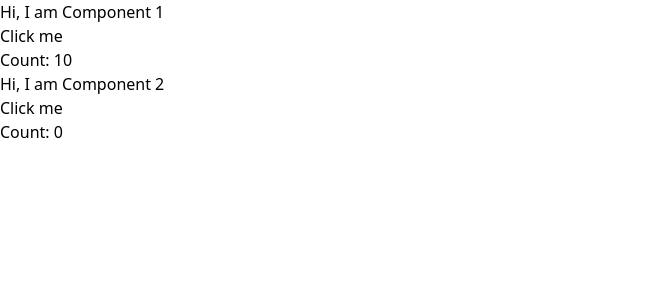
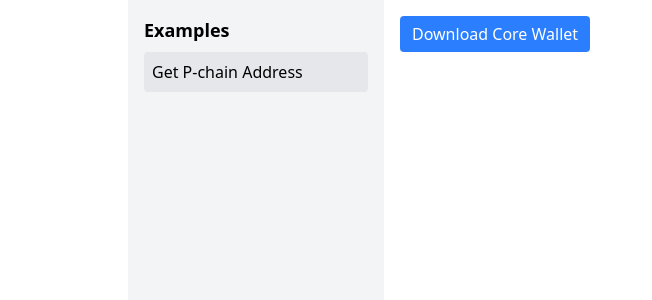
Before and after one commit to containerman17/builders-hub-tools-temporary, a React (Vite) app: page / in a window 1280 px wide. Shown: the top 300 px of the page, without its empty margins (0-652 px from the left). Built offline with nearby package versions, Linux system fonts and the light colour scheme.

Commit message:
connected

```diff
--- a/package.json
+++ b/package.json
@@ -22,7 +22,9 @@
     "preview": "vite preview"
   },
   "dependencies": {
+    "@avalabs/avalanchejs": "4.2.0-alpha.1",
     "@tailwindcss/vite": "^4.0.4",
+    "ethers": "^6.13.5",
     "react": "^19.0.0",
     "react-dom": "^19.0.0",
     "tailwindcss": "^4.0.4"
--- a/src/App.tsx
+++ /dev/null
@@ -1,13 +0,0 @@
-import Component1 from './components/Component1'
-import Component2 from './components/Component2'
-
-function App() {
-    return (
-        <>
-            <Component1 initialCount={10} />
-            <Component2 />
-        </>
-    )
-}
-
-export default App
--- a/src/demo.tsx
+++ b/src/demo.tsx
@@ -1,7 +1,7 @@
 import { StrictMode } from 'react'
 import { createRoot } from 'react-dom/client'
 import './index.css'
-import App from './App'
+import App from './demo/App'
 
 createRoot(document.getElementById('root')!).render(
   <StrictMode>
--- /dev/null
+++ b/src/demo/App.tsx
@@ -0,0 +1,52 @@
+import { useState } from 'react';
+import { GetPChainAddress } from '../examples/GetPChainAddress';
+
+// Define your components here - you can import more as needed
+const components = {
+    "Get P-chain Address": GetPChainAddress
+    // ... add other components here
+};
+
+const componentList = Object.keys(components);
+
+function App() {
+    const [selectedComponent, setSelectedComponent] = useState<keyof typeof components>(componentList[0] as keyof typeof components); // Initialize with the first component
+
+    const handleComponentClick = (componentName: keyof typeof components) => {
+        setSelectedComponent(componentName);
+    };
+
+    const renderSelectedComponent = () => {
+        const Component = components[selectedComponent as keyof typeof components];
+        if (Component) {
+            return <Component />; // Or pass props as needed
+        }
+        return <div>Component not found</div>; // Handle case where component is not found
+    };
+
+    return (
+        <div className="container mx-auto max-w-screen-lg flex h-screen">
+            <div className="w-64 p-4 bg-gray-100 h-full">
+                <h2 className="text-lg font-semibold mb-2">Examples</h2>
+                <ul>
+                    {componentList.map((componentName) => (
+                        <li key={componentName} className="mb-1">
+                            <a
+                                href="#"
+                                className={`block hover:bg-gray-200 p-2 rounded ${selectedComponent === componentName ? 'bg-gray-200' : ''}`}
+                                onClick={() => handleComponentClick(componentName as keyof typeof components)}
+                            >
+                                {componentName}
+                            </a>
+                        </li>
+                    ))}
+                </ul>
+            </div>
+            <div className="flex-1 p-4">
+                {renderSelectedComponent()}
+            </div>
+        </div>
+    )
+}
+
+export default App
--- /dev/null
+++ b/src/examples/GetPChainAddress.tsx
@@ -0,0 +1,16 @@
+import {
+  utils,
+  secp256k1,
+  networkIDs,
+} from "@avalabs/avalanchejs";
+import { hexToBytes } from "@noble/hashes/utils";
+import { ProjectivePoint } from "@noble/secp256k1";
+import { Buffer } from "buffer";
+import { SigningKey } from 'ethers';
+import { ConnectWallet } from "./utils/ConnectWallet";
+
+export const GetPChainAddress = () => {
+  return <ConnectWallet>
+    <div>GetPChainAddress</div>
+  </ConnectWallet>
+};
--- /dev/null
+++ b/src/examples/utils/ConnectWallet.tsx
@@ -0,0 +1,89 @@
+import { useState, useEffect } from "react";
+
+export const ConnectWallet = ({ children }: { children: React.ReactNode }) => {
+    const [isConnected, setIsConnected] = useState<boolean>(false);
+    const [error, setError] = useState<string | null>(null);
+    const [hasWallet, setHasWallet] = useState<boolean>(false);
+    const [address, setAddress] = useState<string>("");
+
+    useEffect(() => {
+        setHasWallet(!!window.avalanche);
+    }, []);
+
+    async function connectWallet() {
+        try {
+            const accounts = await window.avalanche?.request({
+                method: "eth_requestAccounts",
+            });
+            if (accounts?.[0]) {
+                setAddress(accounts[0]);
+                setIsConnected(true);
+            }
+        } catch (error) {
+            setError((error as Error).message || "Unknown error");
+        }
+    }
+
+    useEffect(() => {
+        window.avalanche?.request({
+            method: "eth_accounts",
+        }).then((accounts) => {
+            if (accounts.length > 0) {
+                console.log(`ConnectWallet:Connected to ${accounts[0]}`);
+                setAddress(accounts[0]);
+                setIsConnected(true);
+            } else {
+                console.log(`ConnectWallet:Not connected`);
+                setIsConnected(false);
+            }
+        }).catch((error) => {
+            console.log(`ConnectWallet:Error connecting to wallet: ${error}`);
+            setError((error as Error).message || "Unknown error");
+        });
+    }, []);
+
+    if (!hasWallet) {
+        return (
+            <div className="space-y-2">
+                <a
+                    href="https://chromewebstore.google.com/detail/core-crypto-wallet-nft-ex/agoakfejjabomempkjlepdflaleeobhb"
+                    target="_blank"
+                    rel="noopener noreferrer"
+                >
+                    <button className="bg-blue-500 hover:bg-blue-600 text-white py-1.5 px-3 rounded transition-colors cursor-pointer">
+                        Download Core Wallet
+                    </button>
+                </a>
+            </div>
+        );
+    }
+
+    if (!isConnected) {
+        return (
+            <div className="space-y-2">
+                <button
+                    onClick={connectWallet}
+                    className="bg-blue-500 hover:bg-blue-600 text-white py-1.5 px-3 rounded transition-colors cursor-pointer"
+                >
+                    Connect Wallet
+                </button>
+                {error && (
+                    <div className="text-red-500 text-sm">
+                        {error}
+                    </div>
+                )}
+            </div>
+        );
+    }
+
+    return (
+        <div className="space-y-4">
+            <div className="border border-blue-200 rounded p-3 flex justify-between items-center">
+                <div className="text-blue-800 ">
+                    Connected to <span className="font-mono">{address}</span>
+                </div>
+            </div>
+            {children}
+        </div>
+    );
+};
--- /dev/null
+++ b/src/global.d.ts
@@ -0,0 +1,13 @@
+export {};
+
+declare global {
+    interface Window {
+      avalanche?: {
+          request: (args: {
+              method: string;
+              params?: any[];
+              id?: number;
+          }) => Promise<string[]>;
+      }
+    }
+  }
```
Also changed, not shown: 2 other files (tests, documents, lock files or other folders).
